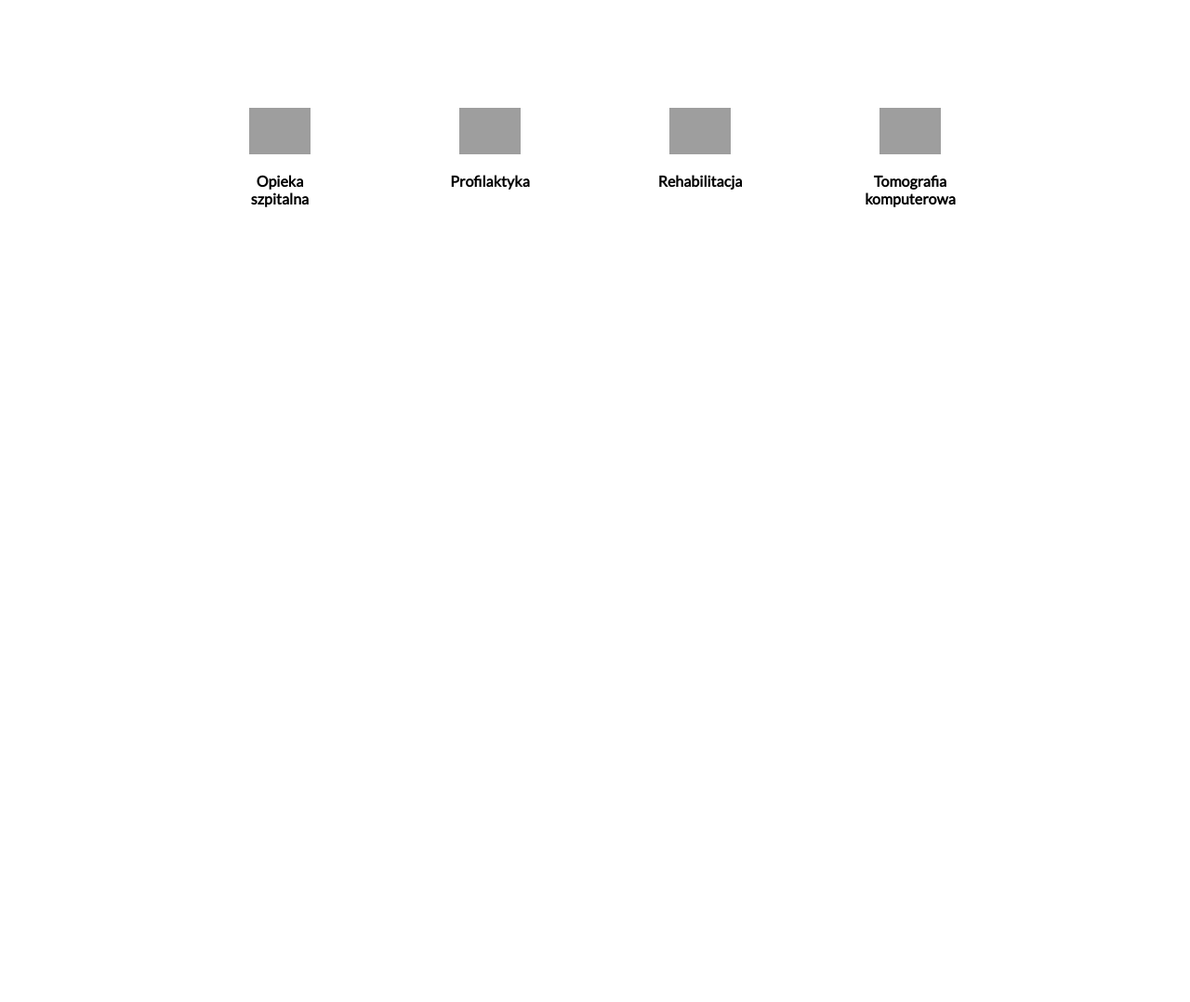
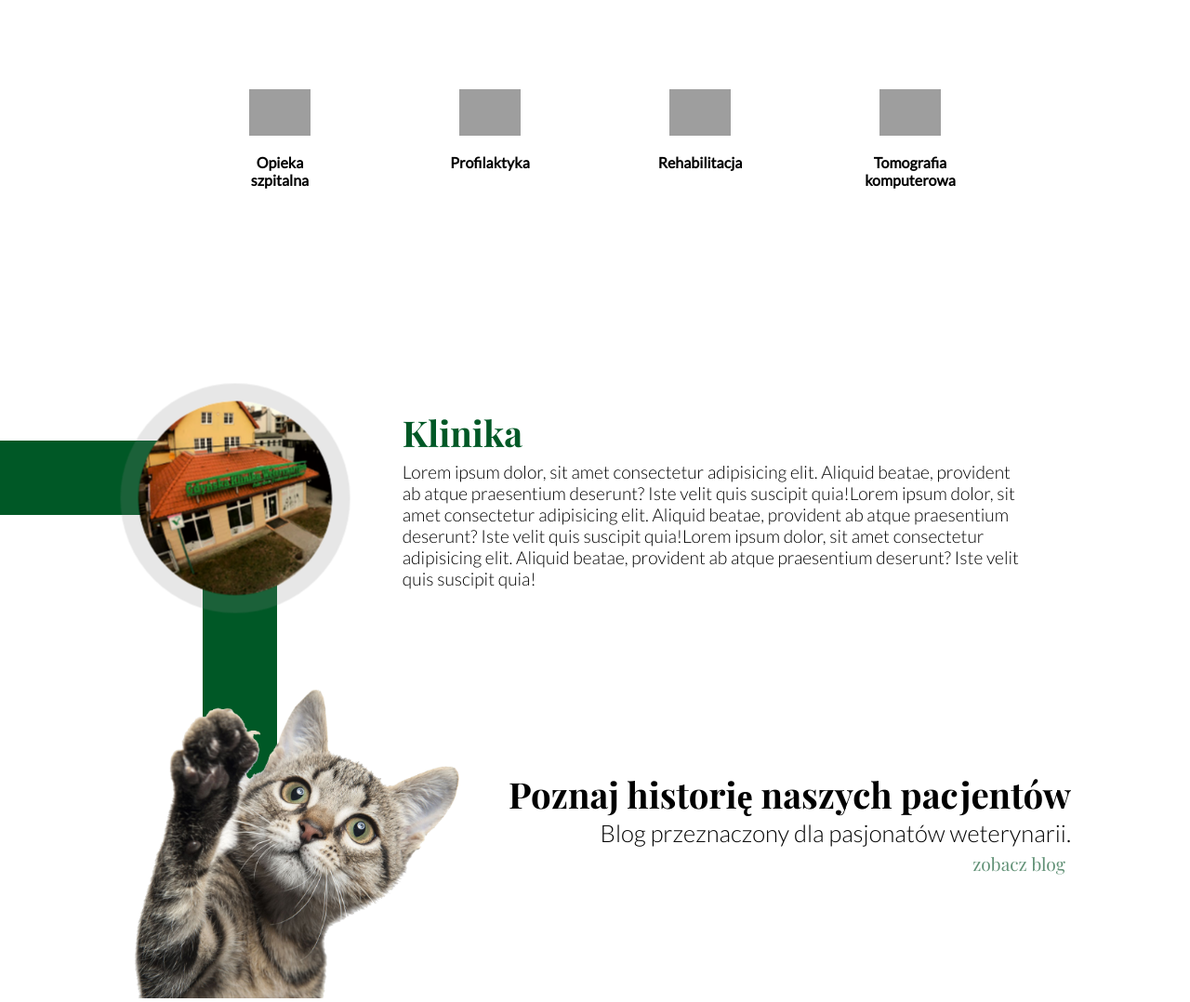
Before and after one commit to caren1/gdynska-klinika-weterynaryjna, a Gatsby site: page / in a window 1280 px wide. Shown: the part 1368-2446 px from the top of the page at 93% size. Before the commit the page ends 1662 px from the top, so only its background shows below. Built offline with nearby package versions, Linux system fonts and the light colour scheme; Gatsby itself is replaced by a stand-in of ours; grey boxes are pictures that could not be loaded.

Commit message:
initial about section

```diff
--- /dev/null
+++ b/src/components/About/About.js
@@ -0,0 +1,26 @@
+import React from "react";
+import aboutStyles from "./About.module.scss";
+import Info from "./Info/Info";
+import Blog from './Blog/Blog'
+
+import klinikaImage from "../../assets/images/klinika-main-image.jpg";
+import sectionCat from '../../assets/images/section-cat.png'
+
+const About = () => {
+  return (
+    <section className={aboutStyles.About}>
+      <div className={aboutStyles.CrossVertical}></div>
+      <div className={aboutStyles.CrossHorizontal}></div>
+      <Info
+        image={klinikaImage}
+        alt="klinika-główny-budynek"
+        title="Klinika"
+        paragraph="Lorem ipsum dolor, sit amet consectetur adipisicing elit. Aliquid beatae, provident ab atque praesentium deserunt? Iste velit quis suscipit quia!Lorem ipsum dolor, sit amet consectetur adipisicing elit. Aliquid beatae, provident ab atque praesentium deserunt? Iste velit quis suscipit quia!Lorem ipsum dolor, sit amet consectetur adipisicing elit. Aliquid beatae, provident ab atque praesentium deserunt? Iste velit quis suscipit quia!"
+      />
+
+      <Blog image={sectionCat} alt="kot-sekcja" title="Poznaj historię naszych pacjentów" paragraph="Blog przeznaczony dla pasjonatów weterynarii." blogtext="zobacz blog" />
+    </section>
+  );
+};
+
+export default About;
--- /dev/null
+++ b/src/components/About/About.module.scss
@@ -0,0 +1,38 @@
+.About {
+    min-height: 100vh;
+    max-height: 100%;
+    position: relative;
+
+    @media (max-width: 900px) {
+        min-height: 100%;
+        padding: 2rem 2rem 0 2rem;
+    }
+}
+
+.CrossVertical {
+    width: 80px;
+    background-color: #005826;
+    height: 75vh;
+    position: absolute;
+    left: 17%;
+    bottom: 0;
+    z-index: -10;
+
+    @media (max-width: 900px) {
+        display: none;
+    }
+
+}
+
+.CrossHorizontal {
+    width: 20vw;
+    background-color: #005826;
+    height: 80px;
+    position: absolute;
+    top: 25%;
+    z-index: -10;
+
+    @media (max-width: 900px) {
+        display: none;
+    }
+}
--- /dev/null
+++ b/src/components/About/Blog/Blog.js
@@ -0,0 +1,21 @@
+import React from "react";
+import blogStyles from "./Blog.module.scss";
+
+const Blog = ({ image, alt, title, paragraph, blogtext }) => {
+  return (
+    <div className={blogStyles.Blog}>
+      <div className={blogStyles.ImageContainer}>
+        <img src={image} alt={alt} />
+      </div>
+      <div className={blogStyles.InfoContainer}>
+        <h1>{title}</h1>
+        <p>{paragraph}</p>
+        <a href="#" target="_blank" rel="noreferrer">
+          {blogtext}
+        </a>
+      </div>
+    </div>
+  );
+};
+
+export default Blog;
--- /dev/null
+++ b/src/components/About/Blog/Blog.module.scss
@@ -0,0 +1,82 @@
+.Blog {
+    z-index: 1;
+    position: absolute;
+    bottom: 0;
+    display: flex;
+    justify-content: space-between;
+    align-items: center;
+    width: 80%;
+    left: 10%;
+    text-align: right;
+
+    @media (max-width: 900px) {
+        position: relative;
+        bottom: 0;
+        // left: 25%;
+        height: 100%;
+        // margin-left: auto;
+    }
+}
+
+.ImageContainer {
+     max-width: 380px;
+     max-height: 380px;
+
+     @media (max-width: 900px) {
+        //  max-width: 280px;
+        //  max-height: 280px;
+
+        max-width: 40%;
+        max-height: 50%;
+     }
+
+     img {
+         max-width: 100%;
+
+
+     }
+}
+
+.InfoContainer {
+
+    > * {
+        margin: 0.3rem 0;
+    }
+
+    h1 {
+        font-family: 'Playfair Display';
+        font-size: 2.4rem;
+        // max-width: 60%;
+        margin-left: auto;
+        line-height: 1.2;
+
+        @media (max-width: 900px) {
+            font-size: 1.4rem;
+        }
+    }
+
+    p{
+        font-family: 'Lato';
+        font-size: 1.6rem;
+        font-weight: lighter;
+
+        @media (max-width: 900px) {
+            font-size: 1.1rem;
+        }
+    }
+
+    a{
+        text-decoration: none;
+        font-family: 'Playfair Display';
+        font-size: 1.2rem;
+        color: #619176;
+        padding: 6px;
+        border-bottom: none;
+
+
+        &:hover{
+            color: #005826;
+            transition: all 0.2s ease-in;
+        }
+    }
+}
--- /dev/null
+++ b/src/components/About/Info/Info.js
@@ -0,0 +1,18 @@
+import React from "react";
+import infoStyles from "./Info.module.scss";
+
+const Info = ({ image, alt, title, paragraph }) => {
+  return (
+    <div className={infoStyles.Info}>
+      <div className={infoStyles.ImageContainer}>
+        <img src={image} alt={alt} />
+      </div>
+      <div className={infoStyles.InfoContainer}>
+        <h1>{title}</h1>
+        <p>{paragraph}</p>
+      </div>
+    </div>
+  );
+};
+
+export default Info;
--- /dev/null
+++ b/src/components/About/Info/Info.module.scss
@@ -0,0 +1,102 @@
+.Info {
+    z-index: 1;
+    position: absolute;
+    top: 18%;
+    display: flex;
+    justify-content: space-evenly;
+    align-items: center;
+    width: 85%;
+    left: 7%;
+    text-align: left;
+
+    @media (max-width: 900px) {
+        position: relative;
+        flex-direction: column;
+        text-align: center;
+        padding: 1rem;
+    }
+}
+
+.ImageContainer {
+     max-width: 220px;
+     max-height: 220px;
+     animation: pulse 2s infinite;
+
+     @media (max-width: 900px) {
+        max-width: 130px;
+        max-height: 130px;
+    }
+
+
+     img {
+         max-width: 100%;
+         box-shadow: 0px 0px 0px 20px rgba(135,135,135,0.2);
+         border-radius: 50%;
+
+     }
+}
+
+.InfoContainer {
+
+    width: 65%;
+    // margin-left: auto;
+    padding: 1rem;
+
+    @media (max-width: 900px) {
+        width: 85%;
+    }
+
+    > * {
+        margin: 0.3rem 0;
+    }
+
+
+
+    h1 {
+        font-family: 'Playfair Display';
+        font-size: 2.4rem;
+        color: #005826;
+
+        // max-width: 60%;
+    }
+
+    p{
+        font-family: 'Lato';
+        font-size: 1.2rem;
+        font-weight: lighter;
+
+        @media (max-width: 900px) {
+            font-size: 1.1rem;
+        }
+
+    }
+
+    a{
+        text-decoration: none;
+        font-family: 'Playfair Display';
+        font-size: 1.2rem;
+        color: #619176;
+        padding: 6px;
+        border-bottom: none;
+
+
+        &:hover{
+            color: #005826;
+            transition: all 0.2s ease-in;
+        }
+    }
+}
+
+@keyframes pulse {
+	0% {
+		transform: scale(0.95);
+	}
+
+	70% {
+		transform: scale(1);
+	}
+
+	100% {
+		transform: scale(0.95);
+	}
+}
--- a/src/components/Navigation/Sidedrawer/DrawerToggle/DrawerToggle.js
+++ b/src/components/Navigation/Sidedrawer/DrawerToggle/DrawerToggle.js
@@ -3,7 +3,6 @@ import React from "react";
 import drawerStyles from "./DrawerToggle.module.scss";
 
 const DrawerToggle = (props) => {
-  console.log(props);
   let inlineStyle = props.secondary ? { backgroundColor: "white" } : null;
 
   return (
--- a/src/components/Offer/Offer.module.scss
+++ b/src/components/Offer/Offer.module.scss
@@ -15,14 +15,15 @@
     align-items: center;
     flex-wrap: wrap;
     max-width: 75%;
-    margin: 120px auto 0 auto;
+    margin: 100px auto 0 auto;
+    // padding: 1rem;
 
     @media (max-width: 1035px) {
         max-width: 95%;
     }
 
     @media (max-width: 680px) {
-        // margin: 120px auto 0 auto;
+        margin: 90px auto 0 auto;
     }
 
 
--- a/src/components/UI/Button/Button.js
+++ b/src/components/UI/Button/Button.js
@@ -38,7 +38,7 @@ const Button = ({ type }) => {
     case "Back":
       button = (
         <Link to="/" className={buttonStyles.Back}>
-          <a >Wróć do strony głównej</a>
+          <a>Wróć do strony głównej</a>
         </Link>
       );
 
--- a/src/pages/404.js
+++ b/src/pages/404.js
@@ -1,5 +1,4 @@
 import * as React from "react";
-import { Link } from "gatsby";
 import errorCat from '../assets/images/404-cat.png'
 
 import notFoundPageStyles from "./404.module.scss";
--- a/src/pages/index.js
+++ b/src/pages/index.js
@@ -10,6 +10,7 @@ import "@fontsource/lato/300.css"
 import Layout from '../components/Layout/Layout'
 import Intro from '../components/Intro/Intro'
 import Offer from '../components/Offer/Offer'
+import About from "../components/About/About"
 
 // ENTRY (logo i tytuł ; cała strona)
 // NAVBAR - pierwsza strona Oferta, Klinika, Blog, Kadra, Profilaktyka, Kontakt ; mobilne menu te same linki tylko że na modalu
@@ -25,6 +26,7 @@ const IndexPage = () => {
     <Layout>
       <Intro />
       <Offer />
+      <About />
     </Layout>
   )
 }
```
Also changed, not shown: src/assets/images/klinika-main-image.jpg (added).
